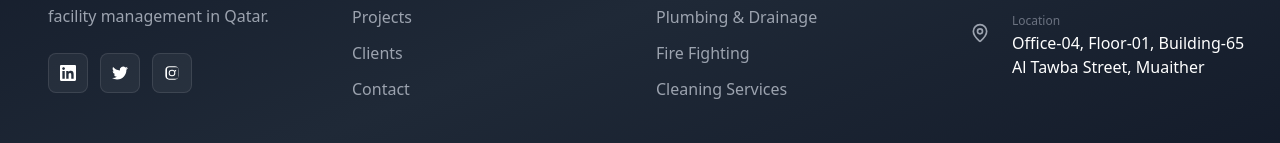
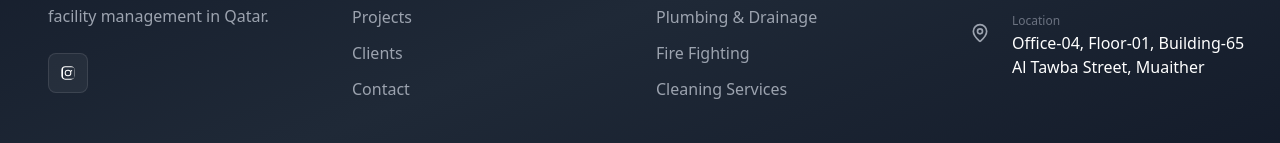
Before and after one commit to Sheffinkhan/al_afzah_project_frontend, a React (Create React App) app: page /contact in a window 1280 px wide. Shown: the part 2327-2470 px from the top of the page. Built offline with nearby package versions, Linux system fonts and the light colour scheme.

Commit message:
Updated Instagram link

```diff
--- a/public/index.html
+++ b/public/index.html
@@ -24,7 +24,7 @@
       work correctly both with client-side routing and a non-root public URL.
       Learn how to configure a non-root public URL by running `npm run build`.
     -->
-    <title>AL AFZAH - GROUP WLL</title>
+    <title>AL-AFZAH GROUP WLL</title>
   </head>
   <body>
     <noscript>You need to enable JavaScript to run this app.</noscript>
--- a/src/components/Footer.jsx
+++ b/src/components/Footer.jsx
@@ -57,45 +57,10 @@ const Footer = () => {
               MEP services, and facility management in Qatar.
             </p>
             <div className="flex gap-3">
-              {/* LinkedIn */}
-              <a
-                href="https://www.linkedin.com"
-                target="_blank"
-                rel="noopener noreferrer"
-                aria-label="LinkedIn"
-                className="w-10 h-10 rounded-lg bg-white/5 border border-white/10 flex items-center justify-center transition-all duration-300 hover:bg-primary hover:border-primary hover:scale-110"
-              >
-                <svg
-                  className="w-4 h-4 text-white"
-                  fill="currentColor"
-                  viewBox="0 0 24 24"
-                  aria-hidden="true"
-                >
-                  <path d="M20.447 20.452h-3.554v-5.569c0-1.328-.027-3.037-1.852-3.037-1.853 0-2.136 1.445-2.136 2.939v5.667H9.351V9h3.414v1.561h.046c.477-.9 1.637-1.85 3.37-1.85 3.601 0 4.267 2.37 4.267 5.455v6.286zM5.337 7.433c-1.144 0-2.063-.926-2.063-2.065 0-1.138.92-2.063 2.063-2.063 1.14 0 2.064.925 2.064 2.063 0 1.139-.925 2.065-2.064 2.065zm1.782 13.019H3.555V9h3.564v11.452zM22.225 0H1.771C.792 0 0 .774 0 1.729v20.542C0 23.227.792 24 1.771 24h20.451C23.2 24 24 23.227 24 22.271V1.729C24 .774 23.2 0 22.222 0h.003z" />
-                </svg>
-              </a>
-
-              {/* Twitter */}
-              <a
-                href="https://twitter.com"
-                target="_blank"
-                rel="noopener noreferrer"
-                aria-label="Twitter"
-                className="w-10 h-10 rounded-lg bg-white/5 border border-white/10 flex items-center justify-center transition-all duration-300 hover:bg-primary hover:border-primary hover:scale-110"
-              >
-                <svg
-                  className="w-4 h-4 text-white"
-                  fill="currentColor"
-                  viewBox="0 0 24 24"
-                  aria-hidden="true"
-                >
-                  <path d="M23.953 4.57a10 10 0 01-2.825.775 4.958 4.958 0 002.163-2.723c-.951.555-2.005.959-3.127 1.184a4.92 4.92 0 00-8.384 4.482C7.69 8.095 4.067 6.13 1.64 3.162a4.822 4.822 0 00-.666 2.475c0 1.71.87 3.213 2.188 4.096a4.904 4.904 0 01-2.228-.616v.06a4.923 4.923 0 003.946 4.827 4.996 4.996 0 01-2.212.085 4.936 4.936 0 004.604 3.417 9.867 9.867 0 01-6.102 2.105c-.39 0-.779-.023-1.17-.067a13.995 13.995 0 007.557 2.209c9.053 0 13.998-7.496 13.998-13.985 0-.21 0-.42-.015-.63A9.935 9.935 0 0024 4.59z" />
-                </svg>
-              </a>
 
               {/* Instagram */}
               <a
-                href="https://www.instagram.com"
+                href="https://www.instagram.com/alafzahgroup.qa?igsh=MWp3cHM4OGhvdG45bw%3D%3D&utm_source=qr"
                 target="_blank"
                 rel="noopener noreferrer"
                 aria-label="Instagram"
```
